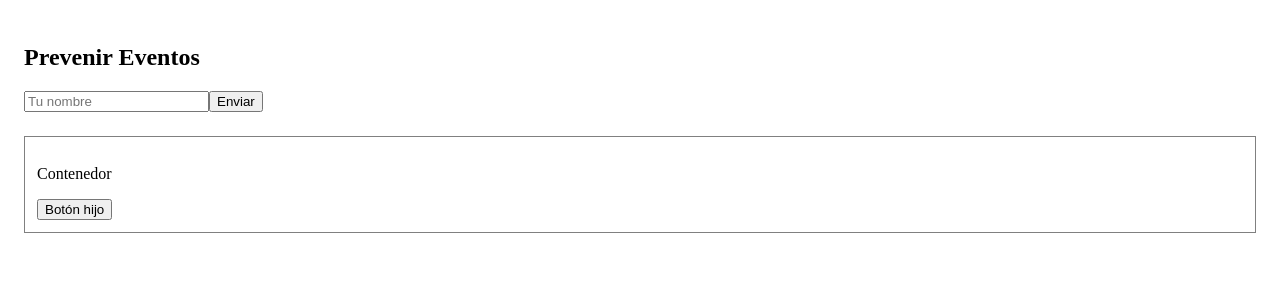
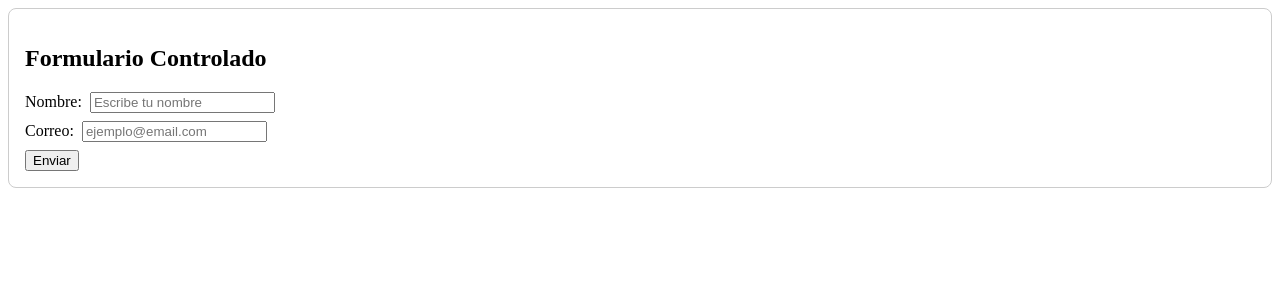
Before and after one commit to EsneiderCdD/React_Library, a React (Vite) app: page / in a window 1280 px wide. Shown: the top 300 px of the page. Built offline with nearby package versions, Linux system fonts and the light colour scheme.

Commit message:
eventos en formularios

```diff
--- a/src/App.jsx
+++ b/src/App.jsx
@@ -1,10 +1,10 @@
 
-import PrevenirEventos from "./clases/react_notes/eventos/PrevenirEventos";
+import EventosEnFormularios from "./clases/react_notes/eventos/EventosEnFormularios";
 
 function App() {
   return (
     <div>
-      <PrevenirEventos />
+      <EventosEnFormularios />
 
     </div>
   );
--- /dev/null
+++ b/src/clases/react_notes/eventos/EventosEnFormularios.jsx
@@ -0,0 +1,43 @@
+// EventosEnFormularios.jsx
+import { useState } from "react";
+
+const EventosEnFormularios = () => {
+  const [nombre, setNombre] = useState("");
+  const [correo, setCorreo] = useState("");
+
+  const handleSubmit = (e) => {
+    e.preventDefault();
+    alert(`Nombre: ${nombre} | Correo: ${correo}`);
+  };
+
+  return (
+    <div style={{ padding: "16px", border: "1px solid #ccc", borderRadius: "8px" }}>
+      <h2>Formulario Controlado</h2>
+      <form onSubmit={handleSubmit}>
+        <div style={{ marginBottom: "8px" }}>
+          <label>Nombre:</label>
+          <input
+            type="text"
+            value={nombre}
+            onChange={(e) => setNombre(e.target.value)}
+            placeholder="Escribe tu nombre"
+            style={{ marginLeft: "8px" }}
+          />
+        </div>
+        <div style={{ marginBottom: "8px" }}>
+          <label>Correo:</label>
+          <input
+            type="email"
+            value={correo}
+            onChange={(e) => setCorreo(e.target.value)}
+            placeholder="ejemplo@email.com"
+            style={{ marginLeft: "8px" }}
+          />
+        </div>
+        <button type="submit">Enviar</button>
+      </form>
+    </div>
+  );
+};
+
+export default EventosEnFormularios;
```
